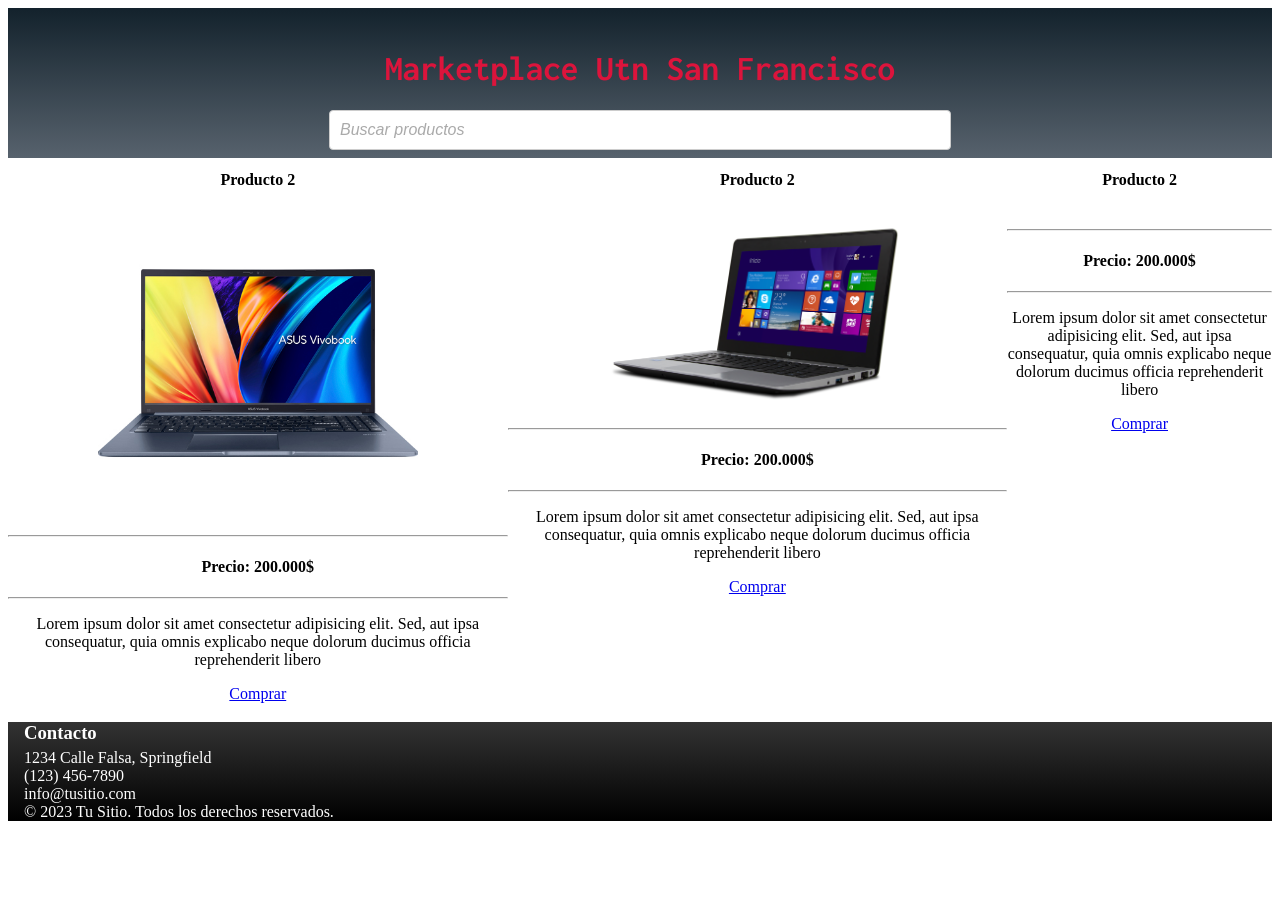
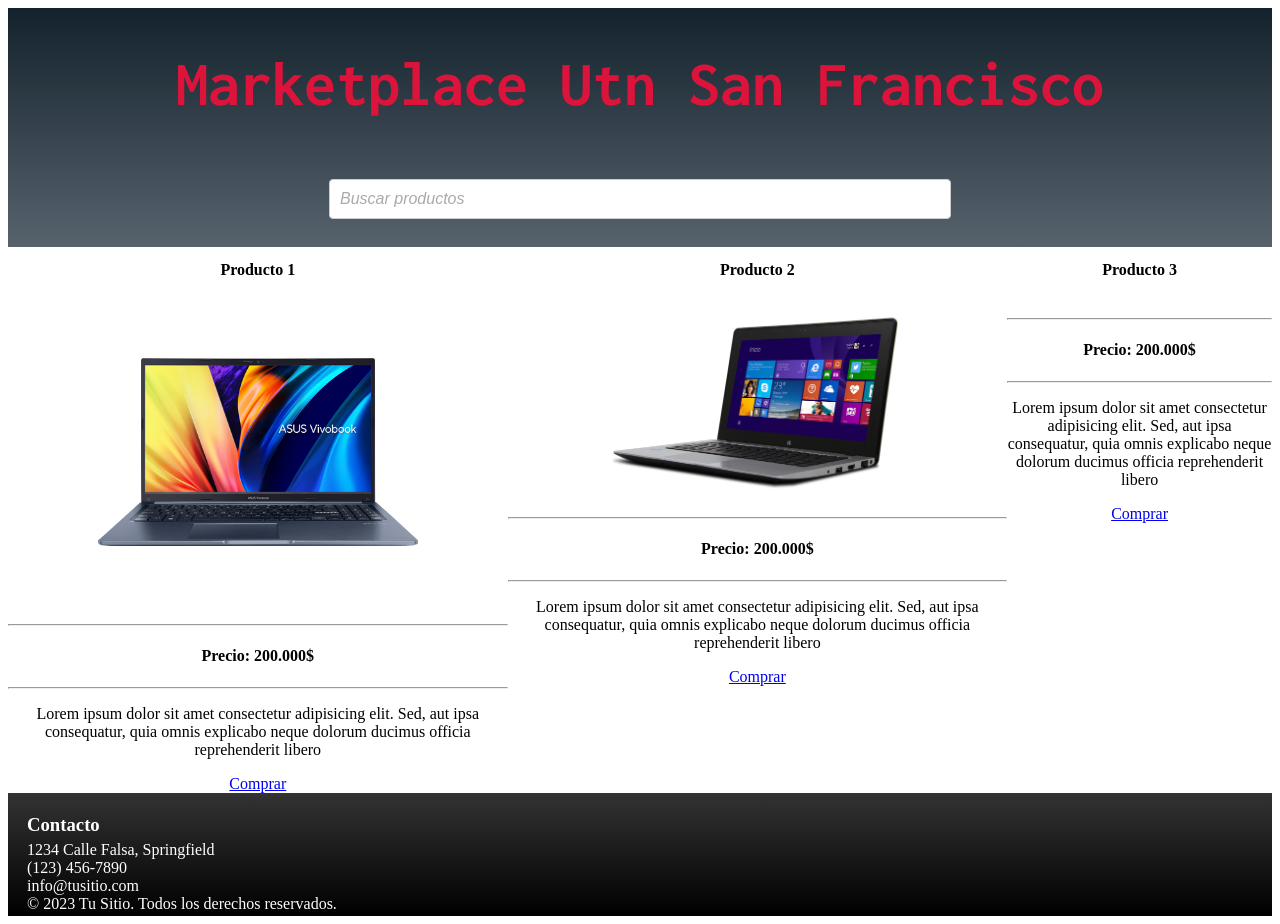
Before and after one commit to matiasbruna/matiasbruna.github.io, a plain HTML site: page index.html in a window 1280 px wide. Before the commit the page ends 829 px from the top, so only its background shows below. Drawn offline with Linux system fonts and the light colour scheme.

Commit message:
arregle el margen del imput y el footer

```diff
--- a/css/main.css
+++ b/css/main.css
@@ -13,7 +13,9 @@ body{
     display: grid;
     grid-template-columns: auto auto auto;
 }
-
+input{
+    margin: 20px;
+}
 
 .head{
 
@@ -32,6 +34,7 @@ body{
     background-image: linear-gradient(to bottom, #333333, #000000); /* degradado de arriba hacia abajo */
     border: none; /* borde cero */
     color: #ffffff; /* color del texto en el footer */
+    padding: 3px;
 }
 img{
     width: 20rem;
@@ -41,7 +44,7 @@ img{
 h1{
     color: crimson;
     font-family: inconsolata;
-    font-size: 2.2rem;
+    font-size: 4rem;
     margin-top: 2.1rem;
 }
 
--- a/index.html
+++ b/index.html
@@ -14,7 +14,7 @@
 
     <h1>Marketplace Utn San Francisco</h1>
 
-    <div>
+    <div class="contenedor-buscador">
       <input type="text" placeholder="Buscar productos">
     </div>
 
@@ -23,7 +23,7 @@
 
 
     <div class="producto">
-      <h2>Producto 2</h2>
+      <h2>Producto 1</h2>
       <img src="img/note1.jpg" alt="">
       <hr>
       <h4>Precio: 200.000$</h4>
@@ -49,7 +49,7 @@
     </div>
 
     <div class="producto">
-      <h2>Producto 2</h2>
+      <h2>Producto 3</h2>
       <img src="img/note3.jpg" alt="">
       <hr>
       <h4>Precio: 200.000$</h4>
@@ -59,10 +59,6 @@
         dolorum ducimus officia reprehenderit libero </P>
       <a href="producto.html">Comprar</a>
     </div>
-
-
-
-
 
   </div>
 
```
